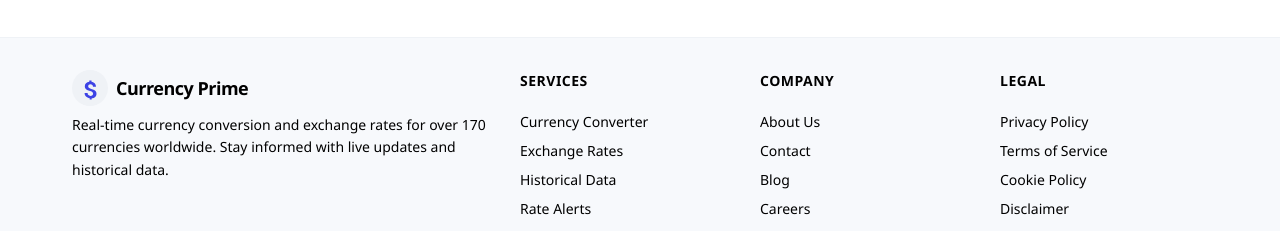
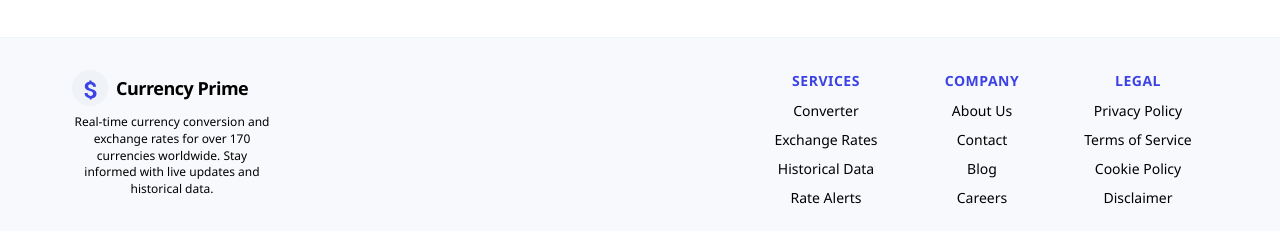
Before and after one commit to Pauldevtech/currency-prime, a React (Vite) app: page / in a window 1280 px wide. Shown: the part 721-952 px from the top of the page. Built offline with nearby package versions, Linux system fonts and the light colour scheme; no server answers.

Commit message:
Improve footer

```diff
--- a/src/components/Footer/Footer.tsx
+++ b/src/components/Footer/Footer.tsx
@@ -6,7 +6,8 @@ import {
   FooterSection,
   SectionTitle,
   FooterText,
-  FooterLink
+  FooterLink,
+  FooterNavigation
 } from './styles';
 
 const Footer: FC = () => {
@@ -21,9 +22,10 @@ const Footer: FC = () => {
           </FooterText>
         </FooterSection>
 
+        <FooterNavigation>
           <FooterSection>
             <SectionTitle>Services</SectionTitle>
-          <FooterLink href="/converter">Currency Converter</FooterLink>
+            <FooterLink href="/converter">Converter</FooterLink>
             <FooterLink href="/rates">Exchange Rates</FooterLink>
             <FooterLink href="/historical">Historical Data</FooterLink>
             <FooterLink href="/alerts">Rate Alerts</FooterLink>
@@ -44,6 +46,7 @@ const Footer: FC = () => {
             <FooterLink href="/cookies">Cookie Policy</FooterLink>
             <FooterLink href="/disclaimer">Disclaimer</FooterLink>
           </FooterSection>
+        </FooterNavigation>
       </FooterContainer>
     </FooterWrapper>
   );
--- a/src/components/Footer/styles.ts
+++ b/src/components/Footer/styles.ts
@@ -17,49 +17,60 @@ export const FooterContainer = styled(Container)`
   display: grid;
   grid-template-columns: 1fr;
   gap: 1rem;
+  justify-items: center; // Center on mobile
 
   ${devices.tablet} {
-    grid-template-columns: 2fr 1fr 1fr 1fr;
+    grid-template-columns: 1fr 3fr;
     gap: 2rem;
+    justify-content: space-between;
+    justify-items: start; // Reset on tablet
+  }
+`;
+
+export const FooterNavigation = styled.div`
+  display: none;
+
+  ${devices.tablet} {
+    display: grid;
+    grid-template-columns: repeat(3, 1fr);
+    gap: 1rem;
+    justify-self: end;
+    width: fit-content;
+    text-align: center;
   }
 `;
 
 export const FooterSection = styled.section<{ $isLogo?: boolean }>`
   display: flex;
   flex-direction: column;
-  align-items: ${({ $isLogo }) => ($isLogo ? 'center' : 'flex-start')};
-  text-align: ${({ $isLogo }) => ($isLogo ? 'center' : 'left')};
-
-  display: ${({ $isLogo }) => ($isLogo ? 'flex' : 'none')};
+  align-items: center; // Center on mobile
+  text-align: center; // Center on mobile
 
   ${devices.tablet} {
-    display: flex;
-    align-items: flex-start;
-    text-align: left;
+    align-items: ${({ $isLogo }) => ($isLogo ? 'flex-start' : 'center')};
+    text-align: ${({ $isLogo }) => ($isLogo ? 'left' : 'center')};
+    min-width: 140px;
   }
 `;
 
 export const SectionTitle = styled.h3`
   font-size: 0.875rem;
   font-weight: 700;
-  color: ${({ theme }) => theme.colors.text};
+  color: ${({ theme }) => theme.colors.accent};
   text-transform: uppercase;
   letter-spacing: 0.5px;
-  margin: 0 0 1rem;
+  margin: 0 0 0.3rem;
   font-family: ${({ theme }) => theme.fonts.body};
 `;
 
 export const FooterText = styled.p`
   color: ${({ theme }) => theme.colors.text};
   font-size: 0.75rem;
-  margin: 0.25rem 0;
-  line-height: 1.6;
+  margin: 0.5rem 0 0;
+  line-height: 1.4;
   font-family: ${({ theme }) => theme.fonts.body};
-
-  ${devices.tablet} {
-    font-size: 0.875rem;
-    margin: 0.5rem 0;
-  }
+  max-width: 200px;
+  text-align: center; // Ensure text is centered
 `;
 
 export const FooterLink = styled.a`
--- a/src/components/RatesTable/RatesTable.tsx
+++ b/src/components/RatesTable/RatesTable.tsx
@@ -1,4 +1,4 @@
-// RatesTable.tsx
+// src/components/RatesTable/RatesTable.tsx
 import React from 'react';
 import * as Flags from 'country-flag-icons/react/3x2';
 import sdrLogo from '../../assets/sdr.png';
@@ -28,18 +28,33 @@ import {
   isSupportedCurrency
 } from '../../utils/countryMapping';
 
-const capitalizeFirstLetter = (text: string) =>
-  text.charAt(0).toUpperCase() + text.slice(1).toLowerCase();
+const capitalizeFirstLetter = (string: string) => {
+  return string.charAt(0).toUpperCase() + string.slice(1).toLowerCase();
+};
 
-const TableHeaderContent = () => (
+const RatesTable: React.FC = () => {
+  const { data: rates, isLoading, error } = useExchangeRates();
+
+  const getFlagComponent = (currencyCode: string) => {
+    if (!isSupportedCurrency(currencyCode)) {
+      return null;
+    }
+
+    if (currencyCode === 'XDR') {
+      return <CustomFlag src={sdrLogo} alt="SDR" />;
+    }
+
+    const countryCode = getCountryCode(currencyCode);
+    const FlagComponent = Flags[countryCode as keyof typeof Flags];
+    return FlagComponent ? <FlagComponent /> : null;
+  };
+
+  if (isLoading) {
+    return (
+      <TableContainer>
         <TableHeader>
           <TableTitle>Exchange Rates</TableTitle>
         </TableHeader>
-);
-
-const LoadingState = () => (
-  <TableContainer>
-    <TableHeaderContent />
         <TableContent>
           <LoadingContainer role="status" aria-label="Loading exchange rates">
             <LoadingSpinner />
@@ -47,37 +62,47 @@ const LoadingState = () => (
         </TableContent>
       </TableContainer>
     );
+  }
 
-const ErrorState = () => (
+  if (error) {
+    return (
       <TableContainer>
-    <TableHeaderContent />
+        <TableHeader>
+          <TableTitle>Exchange Rates</TableTitle>
+        </TableHeader>
         <TableContent>
-      <ErrorContainer>Error loading exchange rates</ErrorContainer>
+          <ErrorContainer>
+            Error loading exchange rates
+          </ErrorContainer>
         </TableContent>
       </TableContainer>
     );
-
-const FlagComponent: React.FC<{ currencyCode: string }> = ({ currencyCode }) => {
-  if (!isSupportedCurrency(currencyCode)) return null;
-
-  if (currencyCode === 'XDR') {
-    return <CustomFlag src={sdrLogo} alt="SDR" />;
   }
 
-  const countryCode = getCountryCode(currencyCode);
-  const Flag = Flags[countryCode as keyof typeof Flags];
-  return Flag ? <Flag /> : null;
-};
-
-const TableRow: React.FC<{ rate: { code: string; currency: string; amount: number; rate: number } }> = ({ rate }) => {
-  const currencyCode = rate.code as CurrencyCode;
+  const renderTableContent = () => {
+    if (!rates) return null;
 
     return (
+      <TableWrapper>
+        <Table>
+          <Thead>
             <Tr>
+              <Th>Currency</Th>
+              <Th $hideOnMobile>Country</Th>
+              <Th $hideOnMobile>Name</Th>
+              <Th>Unit</Th>
+              <Th>Rate (CZK)</Th>
+            </Tr>
+          </Thead>
+          <tbody>
+            {rates.map((rate) => {
+              const currencyCode = rate.code as CurrencyCode;
+              return (
+                <Tr key={rate.code}>
                   <Td>
                     <CurrencyCell>
                       <FlagWrapper>
-            <FlagComponent currencyCode={currencyCode} />
+                        {getFlagComponent(currencyCode)}
                       </FlagWrapper>
                       <span>{rate.code}</span>
                     </CurrencyCell>
@@ -90,37 +115,20 @@ const TableRow: React.FC<{ rate: { code: string; currency: string; amount: numbe
                   <Td>{rate.rate.toFixed(2)}</Td>
                 </Tr>
               );
+            })}
+          </tbody>
+        </Table>
+      </TableWrapper>
+    );
   };
-
-const RatesTable: React.FC = () => {
-  const { data: rates, isLoading, error } = useExchangeRates();
-
-  if (isLoading) return <LoadingState />;
-  if (error) return <ErrorState />;
-  if (!rates) return null;
 
   return (
     <TableContainer>
-      <TableHeaderContent />
+      <TableHeader>
+        <TableTitle>Exchange Rates</TableTitle>
+      </TableHeader>
       <TableContent>
-        <TableWrapper>
-          <Table>
-            <Thead>
-              <Tr>
-                <Th>Currency</Th>
-                <Th $hideOnMobile>Country</Th>
-                <Th $hideOnMobile>Name</Th>
-                <Th>Unit</Th>
-                <Th>Rate (CZK)</Th>
-              </Tr>
-            </Thead>
-            <tbody>
-              {rates.map((rate) => (
-                <TableRow key={rate.code} rate={rate} />
-              ))}
-            </tbody>
-          </Table>
-        </TableWrapper>
+        {renderTableContent()}
       </TableContent>
     </TableContainer>
   );
```
Lines whose indentation alone changed are shown as unchanged.
